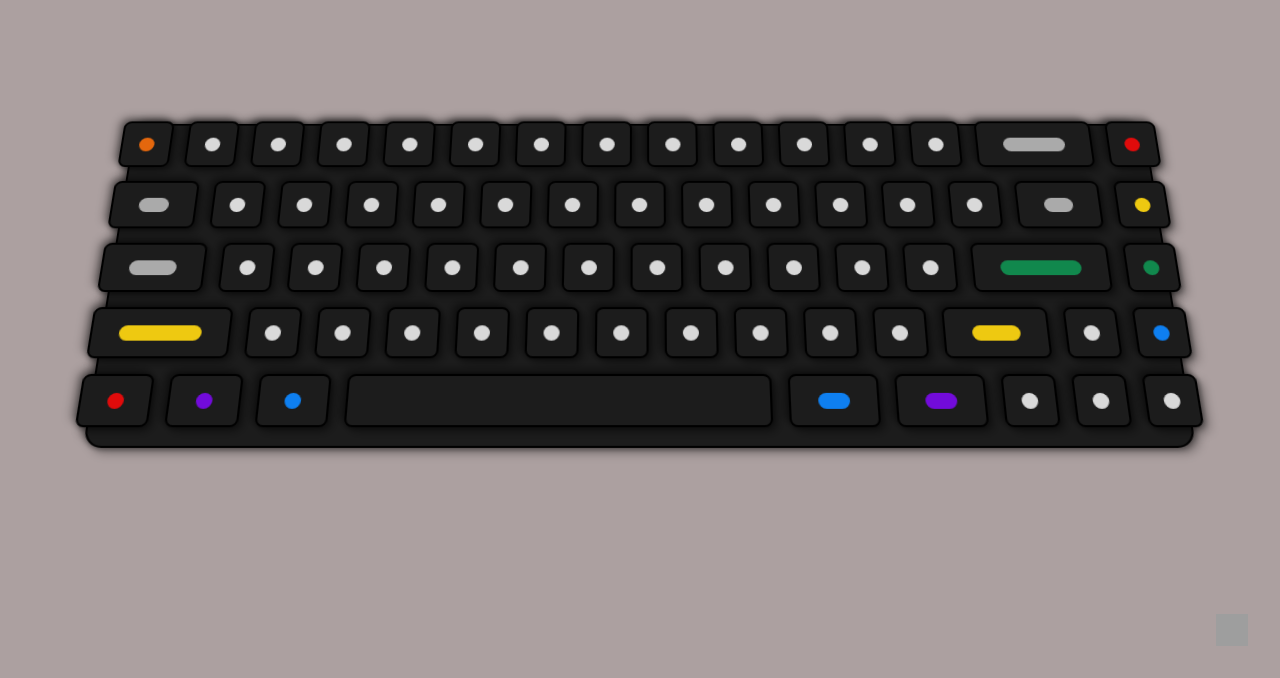
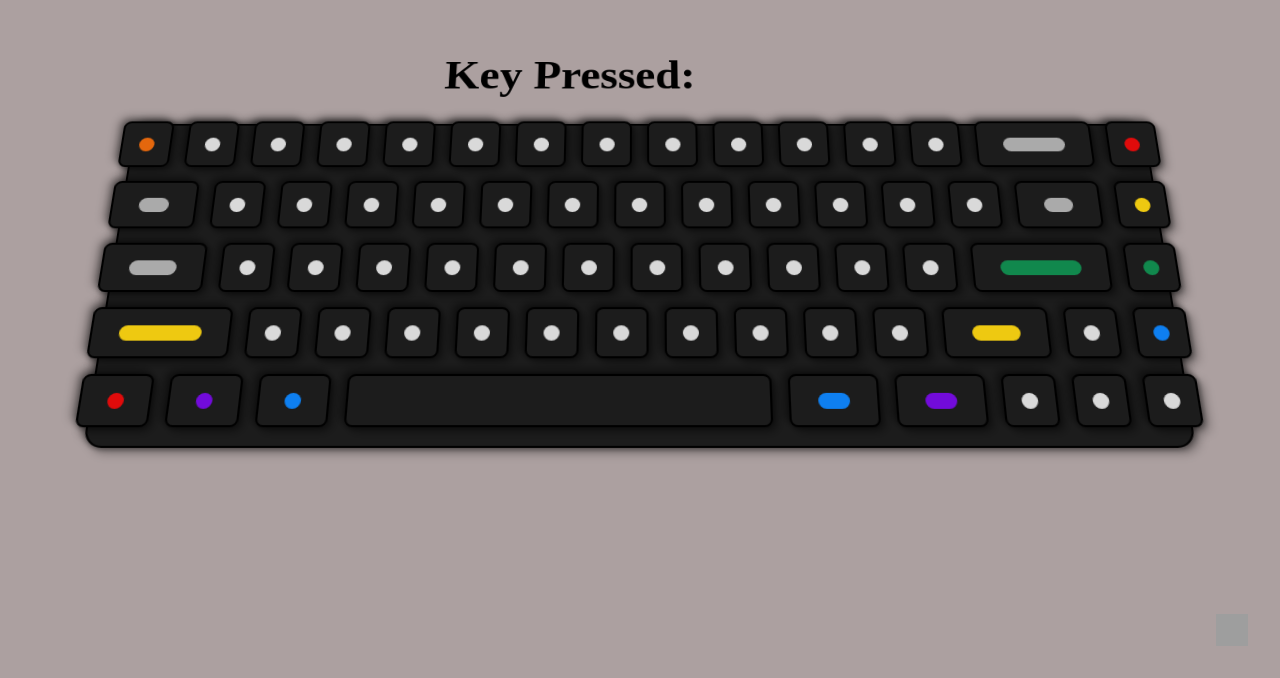
Before and after one commit to tmchuynh/Keyboard-Graphic, a website: page index.html in a window 1280 px wide. Shown: the part 122-800 px from the top of the page. Drawn offline with Linux system fonts and the light colour scheme; grey boxes are pictures that could not be loaded.

Commit message:
display key pressed

```diff
--- a/index.html
+++ b/index.html
@@ -13,6 +13,8 @@
 <body>
 
     <div class="keyboard">
+    <h2 class="key_pressed">Key Pressed: </h2>
+
         <div class="row">
             <div class="key orange" data-code="Escape" data-macro="orange"></div>
             <div class="key" data-code="Digit1"></div>
--- a/public/js/graphics.js
+++ b/public/js/graphics.js
@@ -74,6 +74,8 @@ function setKeyState(code, state) {
 }
 /* It's preventing the function keys from being pressed. */
 window.addEventListener('keydown', e => {
+    console.log(e.key);
+    document.querySelector(".key_pressed").innerText = "Key Pressed: " + e.key;
     if (e.code.startsWith('F') && !isNaN(e.code.slice(1))) {
         return;
     }
--- a/public/scss/main.scss
+++ b/public/scss/main.scss
@@ -16,6 +16,14 @@ body {
     align-items: center;
     justify-content: center;
     user-select: none;
+}
+
+.key_pressed {
+    position: absolute;
+    top: -8rem;
+    left: 20rem;
+    font-size: 3rem;
+    color: black;
 }
 
 .keyboard {
```
Also changed, not shown: public/css/main.css.
